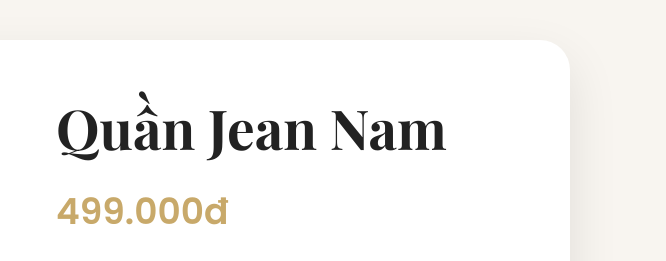
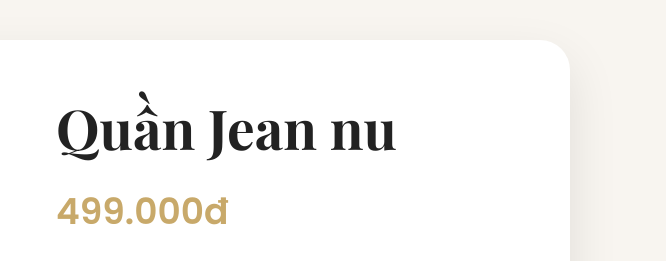
Before and after one commit to skibidi3667-notgay/MINDX_SPCK_KHANH, a plain HTML site: page details/quanjean-nam.html in a window 1280 px wide. Shown: the top 261 px of the page, 614-1280 px from the left. Drawn offline with nearby package versions, Linux system fonts and the light colour scheme.

Commit message:
thay doi text cua quan jean

```diff
--- a/details/quanjean-nam.html
+++ b/details/quanjean-nam.html
@@ -19,7 +19,7 @@
 
 <div class="info">
 
-<h1>Quần Jean Nam</h1>
+<h1>Quần Jean nu</h1>
 
 <div class="price">499.000đ</div>
 
```
